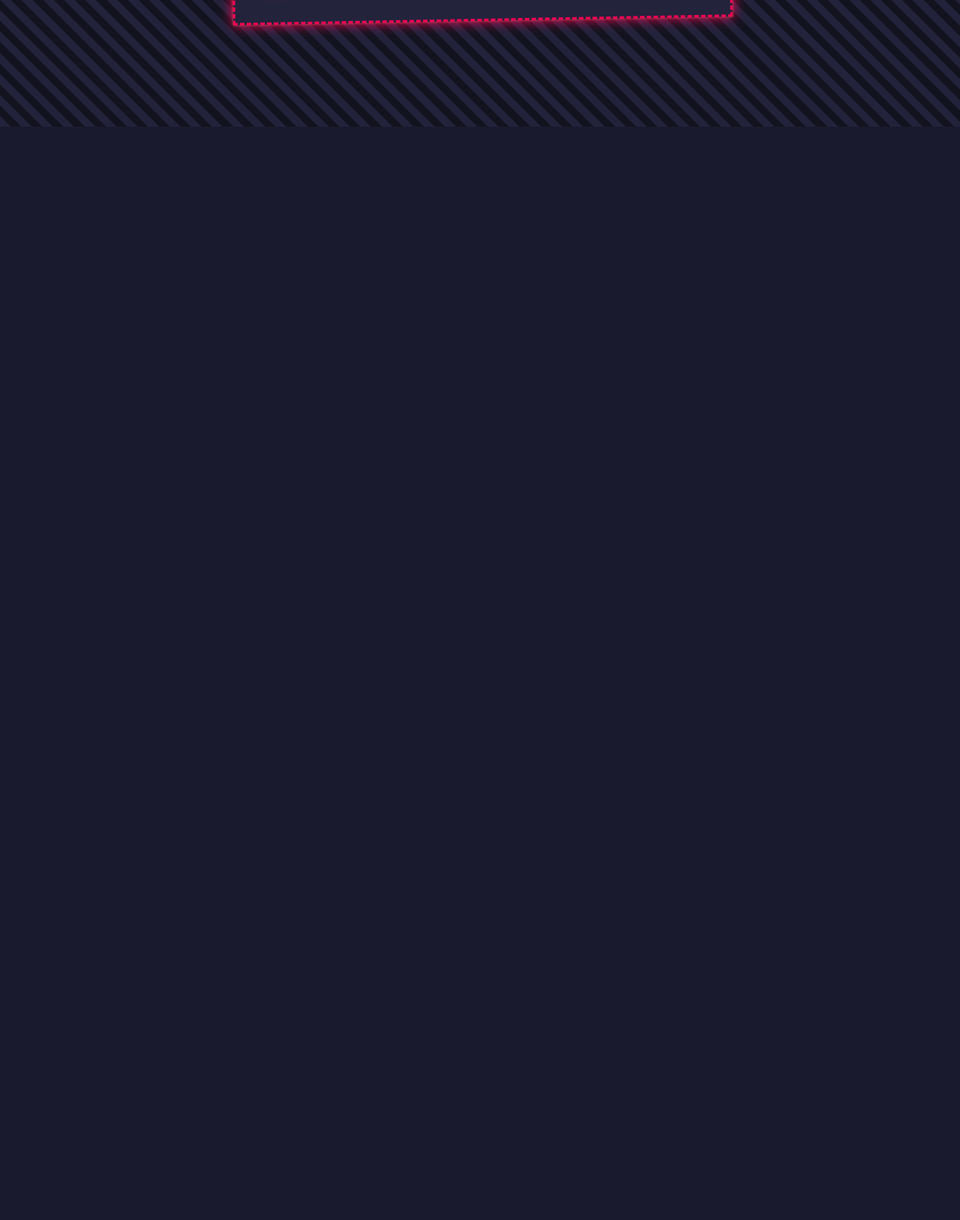
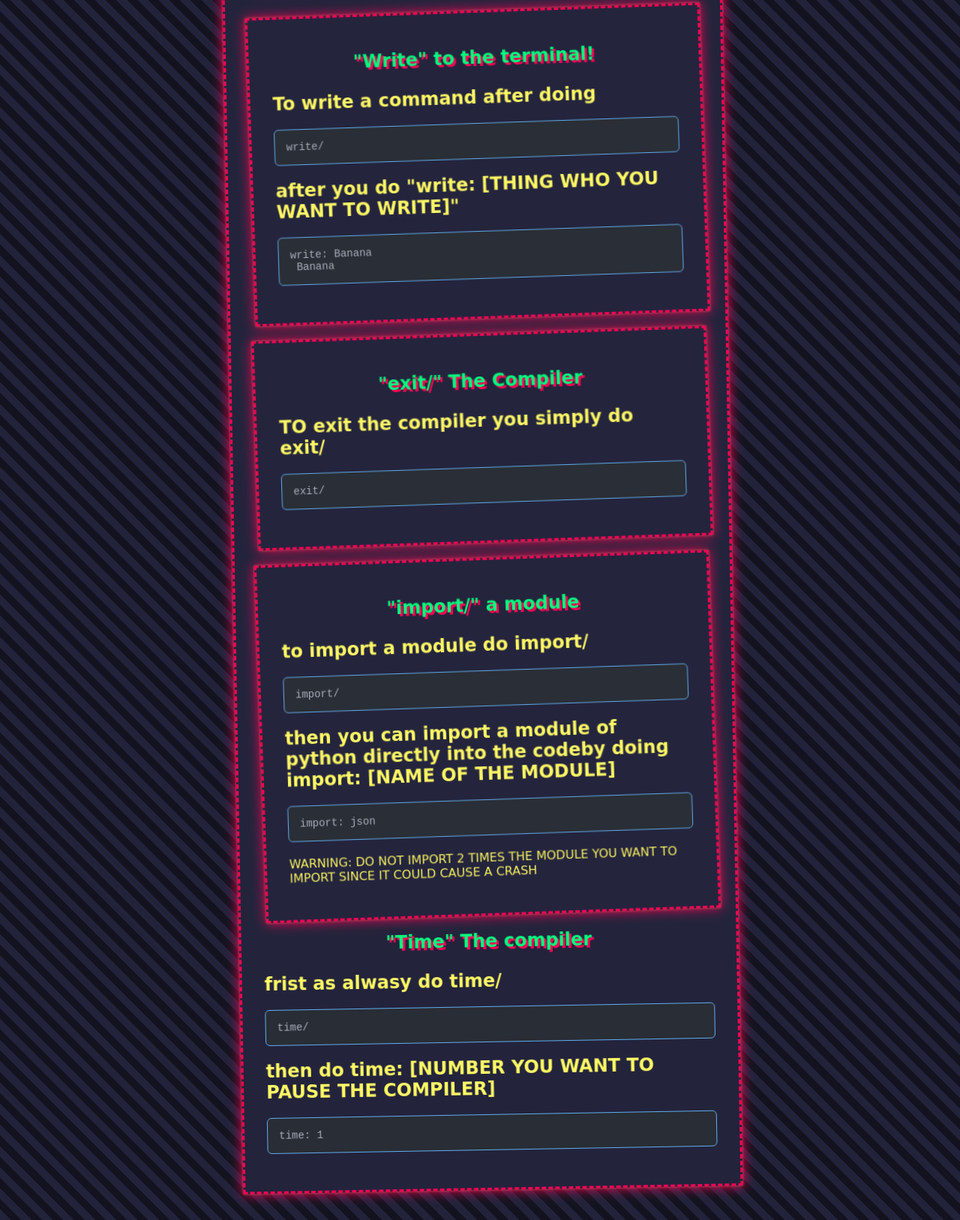
Before and after one commit to mada748/RatCode, a plain HTML site: page index.html in a window 1280 px wide. Shown: the part 671-2298 px from the top of the page at 75% size. Before the commit the page ends 840 px from the top, so only its background shows below. Drawn offline with Linux system fonts and the light colour scheme.

Commit message:
Update index.html

```diff
--- a/index.html
+++ b/index.html
@@ -10,7 +10,7 @@
     </div>
     <div class="ping-container">
       <h1>THE WIKI</h1>
-      <div class="ping-container">
+      <div class="ping-container" >
         <h1>General Introduction</h1>
         <h2>How to start a command</h2>
         <h4>To run a command on ratcode you do</h4>
@@ -18,6 +18,49 @@
           <code >[NAME OF THE COMMAND]/</code>
         </div>
       </div>
+      <br>
+      <div class="ping-container">
+        <h1>"Write" to the terminal!</h1>
+        <h2>To write a command after doing</h2>
+        <div class="code-block">
+          <code>write/</code>
+        </div>
+        <h2>after you do  "write: [THING WHO YOU WANT TO WRITE]" </h2>
+        <div class="code-block">
+          <code>write: Banana</code>
+          <code> Banana</code>
+        </div>
+      </div>
+      <div class="ping-container">
+        <h1>"exit/" The Compiler</h1>
+        <h2>TO exit the compiler you simply do exit/</h2>
+        <div class="code-block">
+          <code>exit/</code>
+        </div>
+      </div>
+      <div class="ping-container">
+        <h1>"import/" a module</h1>
+        <h2>to import a module do import/</h2>
+        <div class="code-block">
+          <code>import/</code>
+        </div>
+        <h2>then you can import a module of python directly into the codeby doing import: [NAME OF THE MODULE]</h2>
+        <div class="code-block">
+          <code>import: json</code>
+        </div>
+        <p>WARNING: DO NOT IMPORT 2 TIMES THE MODULE YOU WANT TO IMPORT SINCE IT COULD CAUSE A CRASH</p>
+      </div>
+      <div class="ping-cotainer">
+        <h1>"Time" The compiler</h1>
+        <h2>frist as alwasy do time/</h2>
+        <div class="code-block">
+          <code>time/</code>
+        </div>
+        <h2>then do time: [NUMBER YOU WANT TO PAUSE THE COMPILER]</h2>
+        <div class="code-block">
+          <code>time: 1</code>
+        </div>
+      </div>
     </div>
   </body>
 </html>
```
